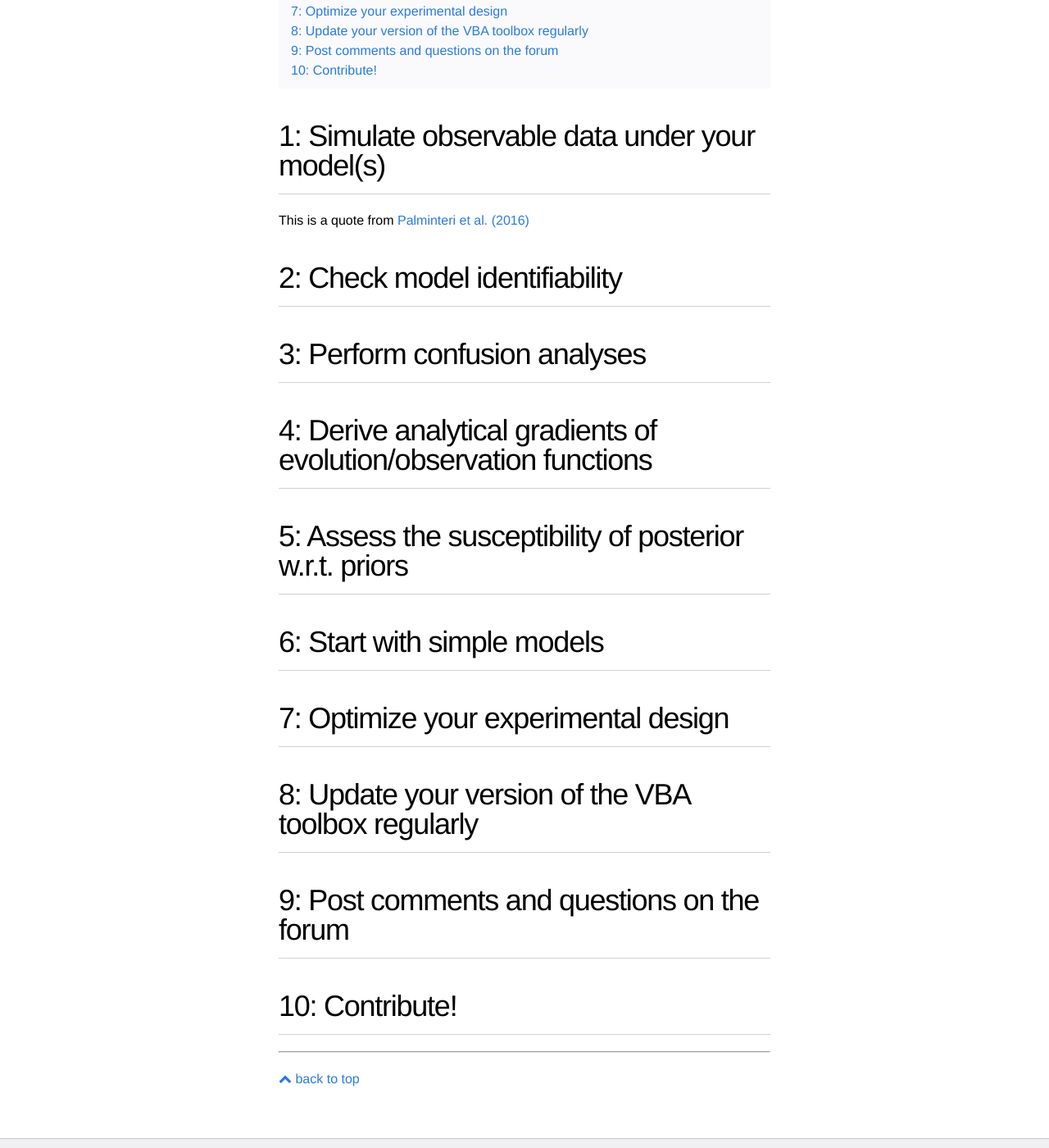
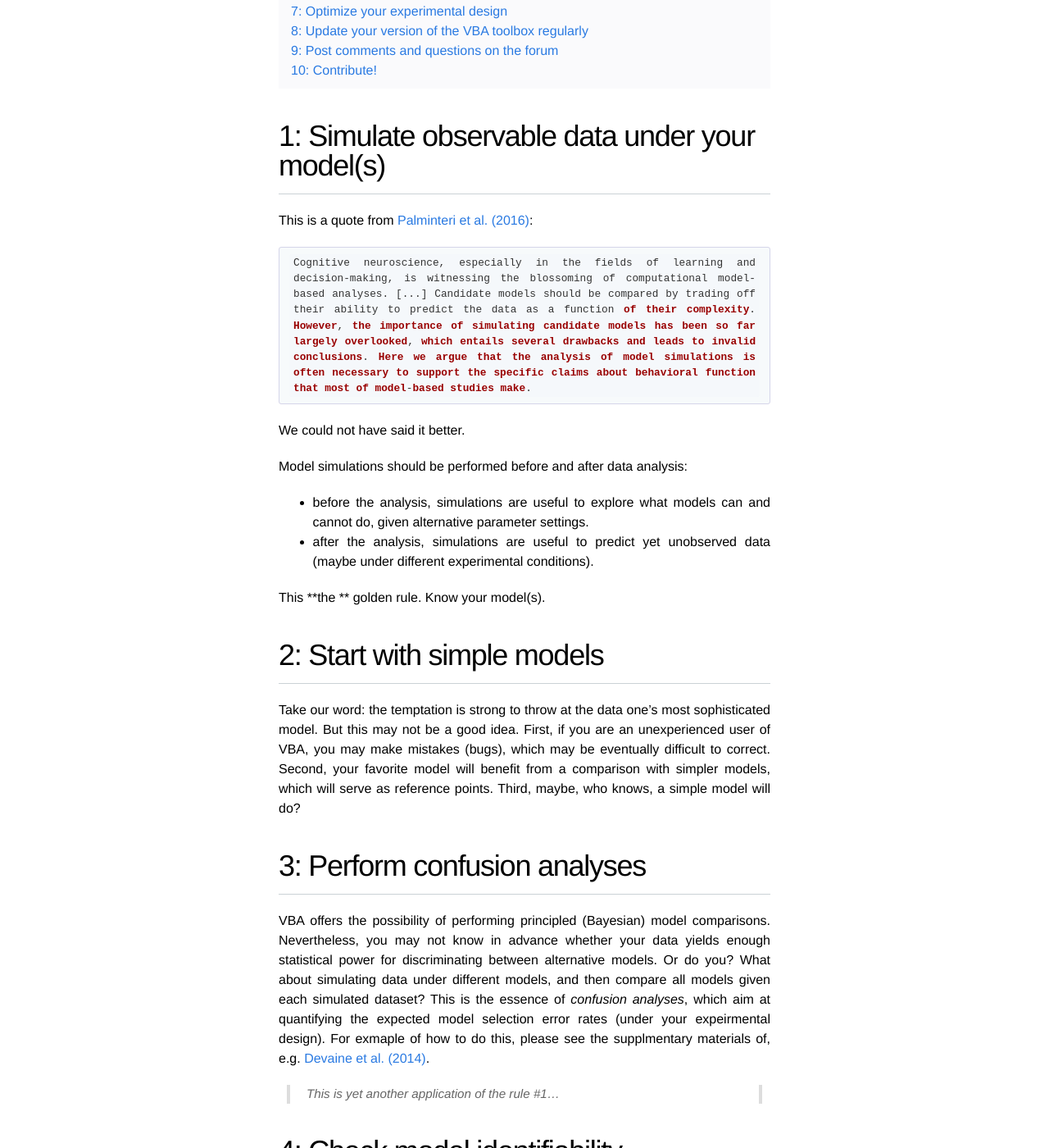
Before and after one commit to MBB-team/VBA-toolbox, a Jekyll site: the page built from _wiki/10-simple-rules.md, in a window 1280 px wide and 1400 px high, scrolled down 409 px. Shown: the whole window at 82% size. Built offline with Jekyll 4.4.1, drawn with Linux system fonts in a browser that asks for light colours; nearby versions of some CDN libraries; some of the changed text lies outside the part shown.

Commit message:
Update 10-simple-rules.md

````diff
--- a/_wiki/10-simple-rules.md
+++ b/_wiki/10-simple-rules.md
@@ -6,17 +6,44 @@
 
 # 1: Simulate observable data under your model(s)
 
-This is a quote from [Palminteri et al. (2016)](http://www.biorxiv.org/content/early/2016/10/07/079798)
+This is a quote from [Palminteri et al. (2016)](http://www.biorxiv.org/content/early/2016/10/07/079798):
 
-# 2: Check model identifiability
+```
+Cognitive neuroscience, especially in the fields of learning and decision-making, is witnessing the blossoming of computational model-based analyses. [...] Candidate models should be compared by trading off their ability to predict the data as a function of their complexity. However, the importance of simulating candidate models has been so far largely overlooked, which entails several drawbacks and leads to invalid conclusions. Here we argue that the analysis of model simulations is often necessary to support the specific claims about behavioral function that most of model-based studies make.
+```
+
+We could not have said it better.
+
+Model simulations should be performed before and after data analysis:
+
+- before the analysis, simulations are useful to explore what models can and cannot do, given alternative parameter settings.
+- after the analysis, simulations are useful to predict yet unobserved data (maybe under different experimental conditions).
+
+This **the ** golden rule. Know your model(s).
+
+
+# 2: Start with simple models
+
+Take our word: the temptation is strong to throw at the data one's most sophisticated model. But this may not be a good idea. First, if you are an unexperienced user of VBA, you may make mistakes (bugs), which may be eventually difficult to correct. Second, your favorite model will benefit from a comparison with simpler models, which will serve as reference points. Third, maybe, who knows, a simple model will do?
+
 
 # 3: Perform confusion analyses
+
+VBA offers the possibility of performing principled (Bayesian) model comparisons. Nevertheless, you may not know in advance whether your data yields enough statistical power for discriminating between alternative models. Or do you? What about simulating data under different models, and then compare all models given each simulated dataset? This is the essence of *confusion analyses*, which aim at quantifying the expected model selection error rates (under your expeirmental design). For exmaple of how to do this, please see the supplmentary materials of, e.g. [Devaine et al. (2014)](http://journals.plos.org/ploscompbiol/article?id=10.1371/journal.pcbi.1003992).
+
+> This is yet another application of the rule #1...
+
+
+# 4: Check model identifiability
+
+
+
+
 
 # 4: Derive analytical gradients of evolution/observation functions
 
 # 5: Assess the susceptibility of posterior w.r.t. priors
 
-# 6: Start with simple models
 
 # 7: Optimize your experimental design
 
````
